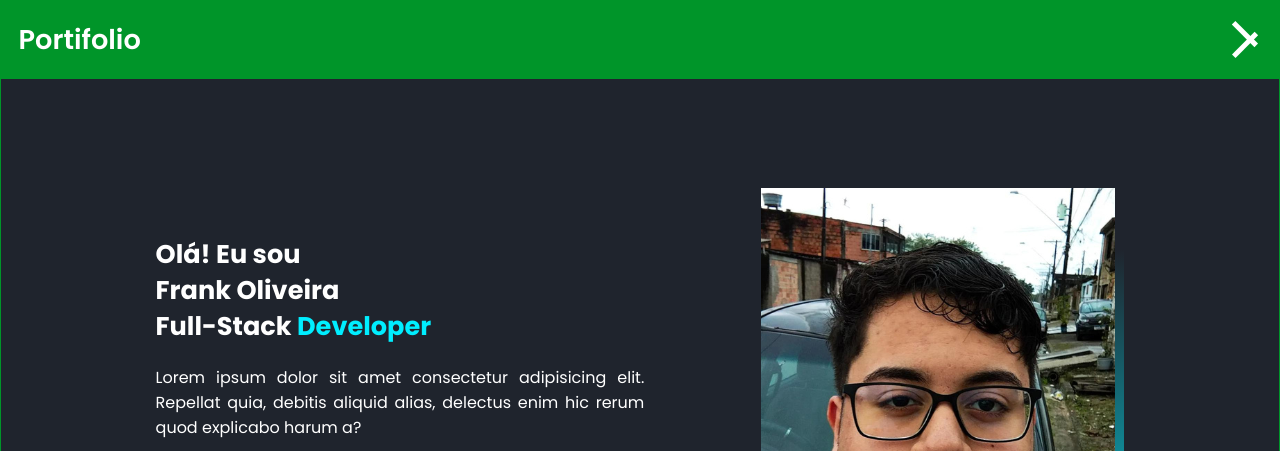
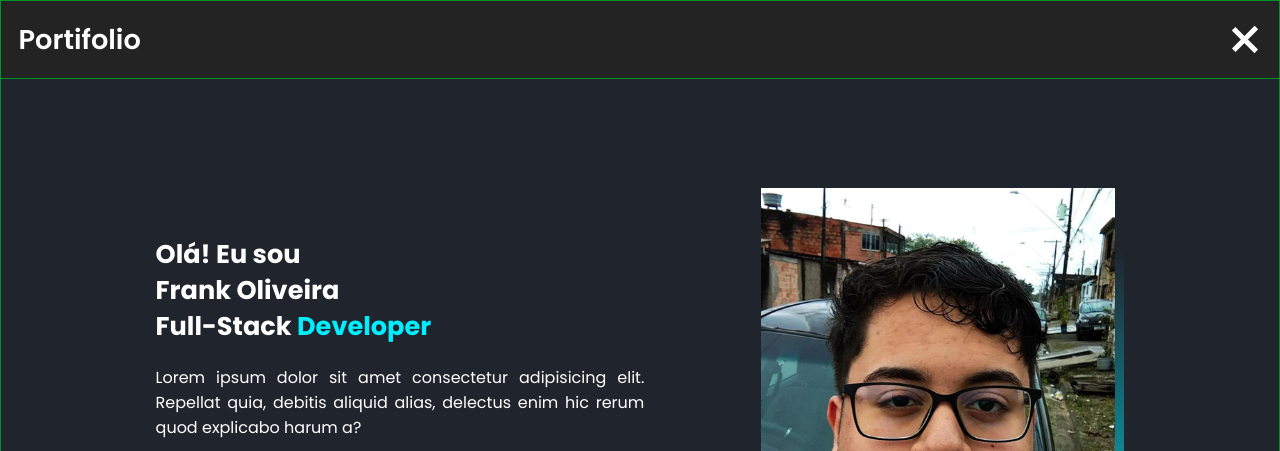
Before and after one commit to Frank1br/portifolio_dev_frank1br, a plain HTML site: page index.html in a window 1280 px wide. Shown: the top 451 px of the page. Drawn offline with nearby package versions, Linux system fonts and the light colour scheme.

Commit message:
style: media queries based on displays

```diff
--- a/CSS/style.css
+++ b/CSS/style.css
@@ -349,7 +349,9 @@ footer{
     width: 2rem;
     height: 0.3rem;
     background-color: var(--text-color);
+    margin: 0.4rem 0;
     transition: 0,3s ease;
+
 }
 
 .change, .bar1 {
@@ -386,3 +388,25 @@ footer{
         background-color: var(--color-02); /*TEST*/
     }
 }
+
+/* Medium (md): Tablet */
+
+@media (min-width: 768px) {
+    header{
+        background-color: var(--color-03); /*TEST*/
+    }
+}
+
+/* Large (lg): Laptop */
+@media (min-width: 992px) {
+    header{
+        background-color: var(--color-04); /*TEST*/
+    }
+}
+/*Extra large (XL): Desktop  */
+
+@media (min-width: 1200px) {
+    header{
+        background-color: var(--color-05); /*TEST*/
+    }
+}
```
